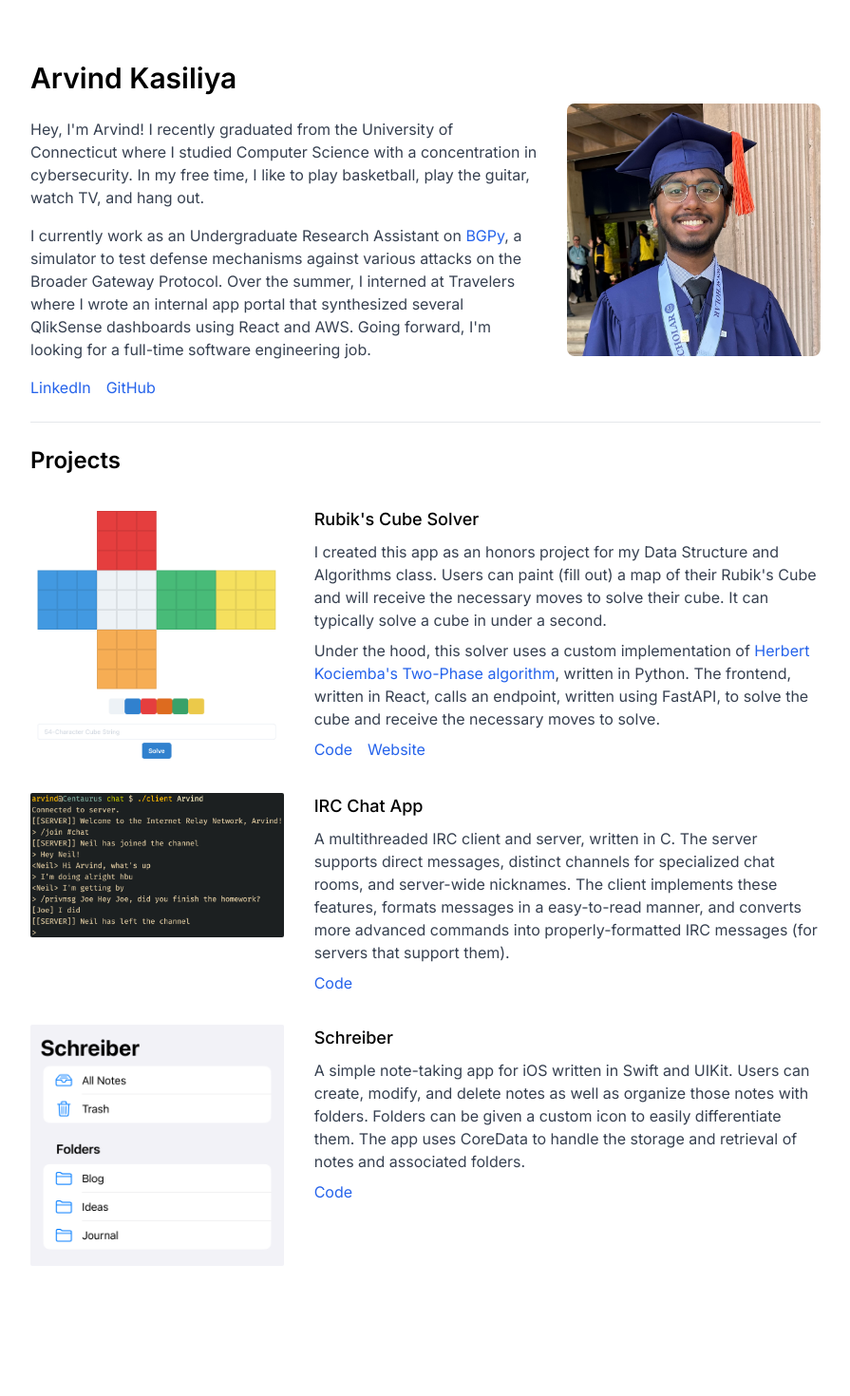
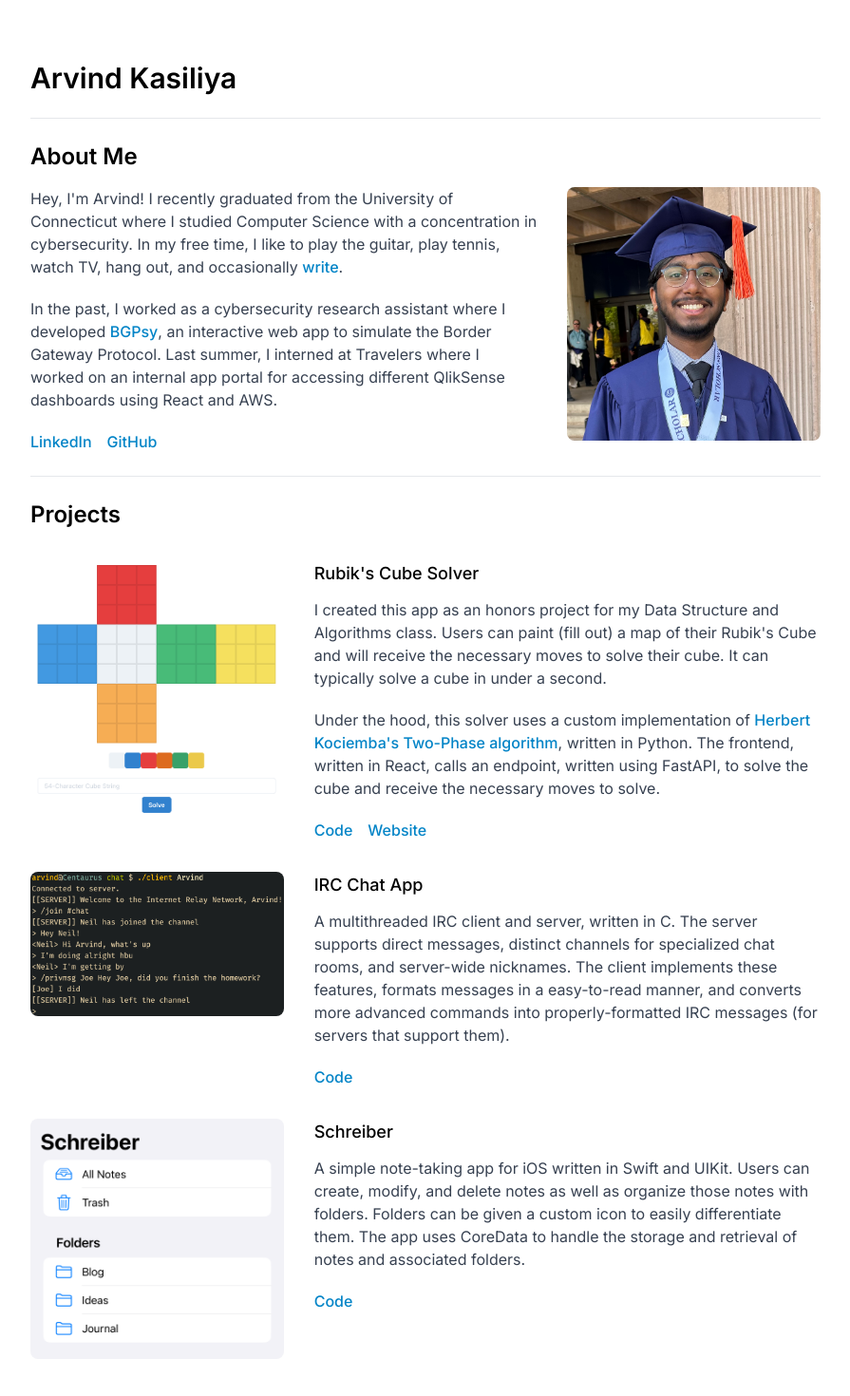
Before and after one commit to Arvonit/website, a Next.js app: page / in a window 1280 px wide. Shown: the top 1470 px of the page at 95% size, without its empty margins (192-1087 px from the left). Before the commit the page ends 1397 px from the top, so only its background shows below. Built offline with nearby package versions, Linux system fonts and the light colour scheme.

Commit message:
Add support for dark mode

```diff
--- a/src/app/layout.tsx
+++ b/src/app/layout.tsx
@@ -1,6 +1,7 @@
 import '../styles/globals.css';
 import { Inter } from 'next/font/google';
 import { Metadata } from 'next';
+import Header from '../components/header';
 
 const inter = Inter({ subsets: ['latin'], variable: '--font-inter' });
 
@@ -19,7 +20,14 @@ interface Props {
 export default function RootLayout({ children }: Props) {
   return (
     <html lang="en" className={inter.className}>
-      <body>{children}</body>
+      <body className="dark:bg-neutral-900">
+        <main className="max-w-4xl mx-auto px-4 sm:px-8 md:px-16 lg:px-8 py-16">
+          <Header />
+          <hr className="mt-6 mb-6 dark:border-neutral-800"></hr>
+
+          {children}
+        </main>
+      </body>
     </html>
   );
 }
--- a/src/app/page.tsx
+++ b/src/app/page.tsx
@@ -1,12 +1,13 @@
+import About from '../components/about';
 import Header from '../components/header';
 import Projects from '../components/projects';
 
 export default function Home() {
   return (
-    <main className="max-w-4xl mx-auto px-4 sm:px-8 md:px-16 lg:px-8 py-16">
-      <Header />
-      <hr className="mt-6 mb-6"></hr>
+    <>
+      <About />
+      <hr className="mt-6 mb-6 dark:border-neutral-800"></hr>
       <Projects />
-    </main>
+    </>
   );
 }
--- /dev/null
+++ b/src/components/about.tsx
@@ -0,0 +1,46 @@
+import Link from 'next/link';
+import Image from 'next/image';
+import me from '../../public/me-grad.jpeg';
+
+export default function About() {
+  return (
+    <div>
+      <h2 className="text-2xl font-semibold mb-4 dark:text-white">About Me</h2>
+
+      <div className="flex flex-col md:flex-row md:space-x-8 md:items-start items-center">
+        <div className="basis-2/3 order-2 md:order-1 prose dark:prose-invert">
+          {/* Bio */}
+          <p>
+            Hey, I&apos;m Arvind! I recently graduated from the University of Connecticut where I
+            studied Computer Science with a concentration in cybersecurity. In my free time, I like
+            to play the guitar, play tennis, watch TV, hang out, and occasionally{' '}
+            <Link href="/blog">write</Link>.
+          </p>
+          <p>
+            In the past, I worked as a cybersecurity research assistant where I developed{' '}
+            <Link href="https://bgpy.engr.uconn.edu">BGPsy</Link>, an interactive web app to
+            simulate the Border Gateway Protocol. Last summer, I interned at Travelers where I
+            worked on an internal app portal for accessing different QlikSense dashboards using
+            React and AWS.
+          </p>
+
+          {/* Links */}
+          <div className="flex flex-row space-x-4">
+            <Link href="https://www.linkedin.com/in/arvindkasiliya">LinkedIn</Link>
+            <Link href="https://github.com/Arvonit">GitHub</Link>
+          </div>
+        </div>
+
+        {/* Picture */}
+        <div className="basis-1/3 w-1/2 mb-8 md:mb-0 order-1 md:order-2">
+          <Image
+            src={me}
+            alt="Me standing outside after graduation in cap and gown"
+            className="rounded-lg"
+            placeholder="blur"
+          />
+        </div>
+      </div>
+    </div>
+  );
+}
--- a/src/components/header.tsx
+++ b/src/components/header.tsx
@@ -1,56 +1,18 @@
 import Link from 'next/link';
-import Image from 'next/image';
-import me from '../../public/me-grad.jpeg';
 
 export default function Header() {
   return (
-    <div className="flex flex-col md:flex-row md:space-x-8 items-center">
-      <div className="basis-2/3 order-2 md:order-1">
-        <h2 className="text-3xl font-semibold mb-6">Arvind Kasiliya</h2>
+    <nav>
+      <h1 className="text-3xl font-semibold mb-4 dark:text-white">Arvind Kasiliya</h1>
 
-        <div className="text-gray-700 space-y-4">
-          {/* Bio */}
-          <p>
-            Hey, I&apos;m Arvind! I recently graduated from the University of Connecticut where I
-            studied Computer Science with a concentration in cybersecurity. In my free time, I like
-            to play basketball, play the guitar, watch TV, and hang out.
-          </p>
-          <p>
-            I currently work as an Undergraduate Research Assistant on{' '}
-            <Link
-              href="https://github.com/jfuruness/bgpy_pkg"
-              className="text-blue-600 no-underline hover:underline">
-              BGPy
-            </Link>
-            , a simulator to test defense mechanisms against various attacks on the Broader Gateway
-            Protocol. Over the summer, I interned at Travelers where I wrote an internal app portal
-            that synthesized several QlikSense dashboards using React and AWS. Going forward,
-            I&apos;m looking for a full-time software engineering job.
-          </p>
-
-          {/* Links */}
-          <div className="text-blue-600 flex flex-row space-x-4">
-            <Link
-              href="https://www.linkedin.com/in/arvindkasiliya"
-              className="no-underline hover:underline">
-              LinkedIn
-            </Link>
-            <Link href="https://github.com/Arvonit" className="no-underline hover:underline">
-              GitHub
-            </Link>
-          </div>
-        </div>
-      </div>
-
-      {/* Picture */}
-      <div className="basis-1/3 w-1/2 mb-8 md:mb-0 order-1 md:order-2">
-        <Image
-          src={me}
-          alt="Me standing outside after graduation in cap and gown"
-          className="rounded-lg"
-          placeholder="blur"
-        />
-      </div>
-    </div>
+      {/* <div className="mb-4 flex space-x-4 font-semibold text-sky-800 dark:text-sky-300">
+        <Link href="/" className="hover:underline">
+          Home
+        </Link>
+        <Link href="/blog" className="hover:underline">
+          Blog
+        </Link>
+      </div> */}
+    </nav>
   );
 }
--- a/src/components/projects.tsx
+++ b/src/components/projects.tsx
@@ -7,7 +7,7 @@ import schreiber from '../../public/projects/schreiber.png';
 export default function Projects() {
   return (
     <div className="mt-6 space-y-8">
-      <h2 className="text-2xl font-semibold mb-4">Projects</h2>
+      <h2 className="text-2xl font-semibold mb-4 dark:text-white">Projects</h2>
 
       {/* Rubik's Cube Solver */}
       <div className="flex flex-col md:flex-row space-x-0 md:space-x-8 space-y-8 md:space-y-0 items-center md:items-start">
@@ -17,14 +17,14 @@ export default function Projects() {
             src={rubik}
             alt="The homepage of my solver, showing a map of a Rubik's cube and a button to solve"
             placeholder="blur"
-            className="rounded-sm"
+            className="rounded-lg"
           />
         </div>
 
         {/* Description */}
         <div className="basis-2/3">
-          <h4 className="text-lg font-medium mb-2">Rubik&apos;s Cube Solver</h4>
-          <div className="space-y-2 text-gray-700">
+          <h4 className="text-lg font-medium mb-3 dark:text-white">Rubik&apos;s Cube Solver</h4>
+          <div className="prose dark:prose-invert">
             <p>
               I created this app as an honors project for my Data Structure and Algorithms class.
               Users can paint (fill out) a map of their Rubik&apos;s Cube and will receive the
@@ -32,9 +32,7 @@ export default function Projects() {
             </p>
             <p>
               Under the hood, this solver uses a custom implementation of{' '}
-              <Link
-                href="http://kociemba.org/cube.htm"
-                className="text-blue-600 no-underline hover:underline">
+              <Link href="http://kociemba.org/cube.htm">
                 Herbert Kociemba&apos;s Two-Phase algorithm
               </Link>
               , written in Python. The frontend, written in React, calls an endpoint, written using
@@ -43,20 +41,8 @@ export default function Projects() {
 
             {/* Links */}
             <div className="flex flex-row space-x-4">
-              <p>
-                <Link
-                  href="https://github.com/Arvonit/rubik"
-                  className="text-blue-600 no-underline hover:underline">
-                  Code
-                </Link>
-              </p>
-              <p>
-                <Link
-                  href="https://rubik.arvind.me"
-                  className="text-blue-600 no-underline hover:underline">
-                  Website
-                </Link>
-              </p>
+              <Link href="https://github.com/Arvonit/rubik">Code</Link>
+              <Link href="https://rubik.arvind.me">Website</Link>
             </div>
           </div>
         </div>
@@ -70,14 +56,14 @@ export default function Projects() {
             src={irc}
             alt="A text conversation between different users using the client of my IRC app"
             placeholder="blur"
-            className="rounded-sm"
+            className="rounded-lg"
           />
         </div>
 
         {/* Description */}
         <div className="basis-2/3">
-          <h4 className="text-lg font-medium mb-2">IRC Chat App</h4>
-          <div className="space-y-2 text-gray-700">
+          <h4 className="text-lg font-medium mb-3 dark:text-white">IRC Chat App</h4>
+          <div className="prose dark:prose-invert">
             <p>
               A multithreaded IRC client and server, written in C. The server supports direct
               messages, distinct channels for specialized chat rooms, and server-wide nicknames. The
@@ -87,13 +73,7 @@ export default function Projects() {
             </p>
 
             {/* Code Link */}
-            <p>
-              <Link
-                href="https://github.com/Arvonit/irc"
-                className="text-blue-600 no-underline hover:underline">
-                Code
-              </Link>
-            </p>
+            <Link href="https://github.com/Arvonit/irc">Code</Link>
           </div>
         </div>
       </div>
@@ -106,14 +86,14 @@ export default function Projects() {
             src={schreiber}
             alt="The home screen of Schreiber"
             placeholder="blur"
-            className="rounded-sm"
+            className="rounded-lg"
           />
         </div>
 
         {/* Description */}
         <div className="basis-2/3">
-          <h4 className="text-lg font-medium mb-2">Schreiber</h4>
-          <div className="space-y-2 text-gray-700">
+          <h4 className="text-lg font-medium mb-3 dark:text-white">Schreiber</h4>
+          <div className="prose dark:prose-invert">
             <p>
               A simple note-taking app for iOS written in Swift and UIKit. Users can create, modify,
               and delete notes as well as organize those notes with folders. Folders can be given a
@@ -122,13 +102,7 @@ export default function Projects() {
             </p>
 
             {/* Code Link */}
-            <p>
-              <Link
-                href="https://github.com/Arvonit/Schreiber"
-                className="text-blue-600 no-underline hover:underline">
-                Code
-              </Link>
-            </p>
+            <Link href="https://github.com/Arvonit/Schreiber">Code</Link>
           </div>
         </div>
       </div>
--- a/tailwind.config.js
+++ b/tailwind.config.js
@@ -8,7 +8,36 @@ module.exports = {
     './src/components/**/*.{js,ts,jsx,tsx}'
   ],
   theme: {
-    extend: {},
+    extend: {
+      typography: ({ theme }) => ({
+        DEFAULT: {
+          css: {
+            maxWidth: 'none',
+            lineHeight: theme('lineHeight.normal'),
+            a: {
+              color: theme('colors.sky.600'),
+              textDecoration: 'none',
+              fontWeight: theme('fontWeight.medium'),
+              '&:hover': {
+                textDecoration: 'underline'
+              }
+            }
+
+            // p: {
+            //   marginTop: '1em',
+            //   marginBottom: '1em'
+            // }
+          }
+        },
+        invert: {
+          css: {
+            a: {
+              color: theme('colors.sky.400')
+            }
+          }
+        }
+      })
+    },
     fontFamily: {
       sans: ['var(--font-inter)', ...defaultTheme.fontFamily.sans]
     }
```
